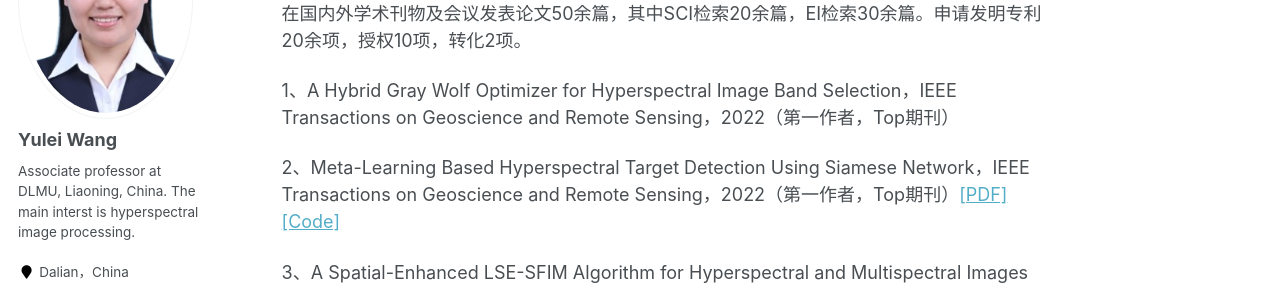
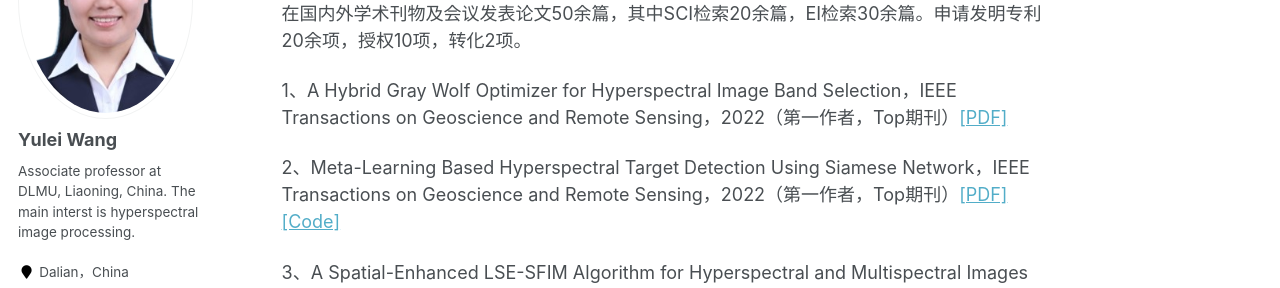
Before and after one commit to YuleiWang1/YuleiWang1.github.io, a Jekyll site: the page built from _pages/about.md, in a window 1280 px wide and 900 px high, scrolled down 611 px. Shown: the part 153-441 px from the top of the window. Built offline with Jekyll 4.4.1, drawn with Linux system fonts in a browser that asks for light colours.

Commit message:
Update about.md

```diff
--- a/_pages/about.md
+++ b/_pages/about.md
@@ -25,7 +25,7 @@ redirect_from:
 
 在国内外学术刊物及会议发表论文50余篇，其中SCI检索20余篇，EI检索30余篇。申请发明专利20余项，授权10项，转化2项。
 
-1、A Hybrid Gray Wolf Optimizer for Hyperspectral Image Band Selection，IEEE Transactions on Geoscience and Remote Sensing，2022（第一作者，Top期刊）
+1、A Hybrid Gray Wolf Optimizer for Hyperspectral Image Band Selection，IEEE Transactions on Geoscience and Remote Sensing，2022（第一作者，Top期刊）[[PDF]](../files/A_Hybrid_Gray_Wolf_Optimizer_for_Hyperspectral_Image_Band_Selection.pdf)
 
 2、Meta-Learning Based Hyperspectral Target Detection Using Siamese Network，IEEE Transactions on Geoscience and Remote Sensing，2022（第一作者，Top期刊）[[PDF]](../files/Meta-Learning_Based_Hyperspectral_Target_Detection_Using_Siamese_Network.pdf)[[Code]](https://github.com/YuleiWang1/MLSN)
 
```
